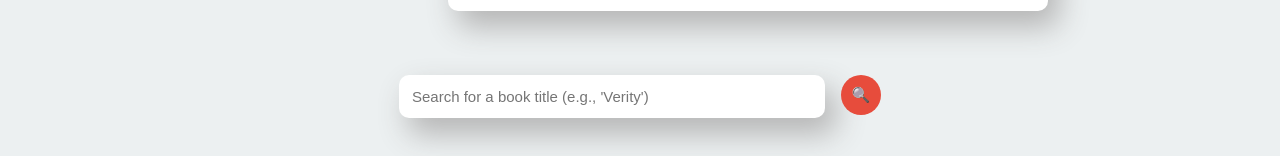
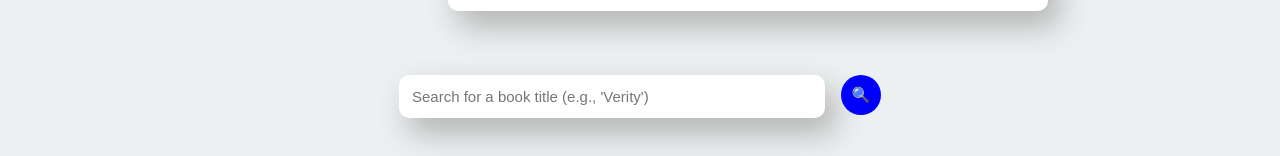
Before and after one commit to hashimp0/book, a plain HTML site: page index.html in a window 1280 px wide. Shown: the part 193-349 px from the top of the page. Drawn offline with Linux system fonts and the light colour scheme.

Commit message:
Update styles.css

```diff
--- a/styles.css
+++ b/styles.css
@@ -81,7 +81,7 @@ main {
 .search-box button {
   font-size: 15px;
   color: white;
-  background: var(--accent-color);
+  background: blue;
   border: none;
   border-radius: 20px;
   width: 40px;
```
